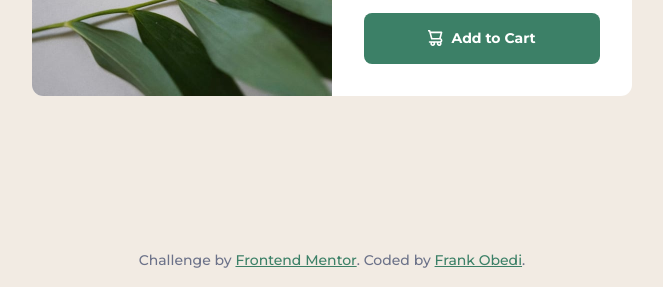
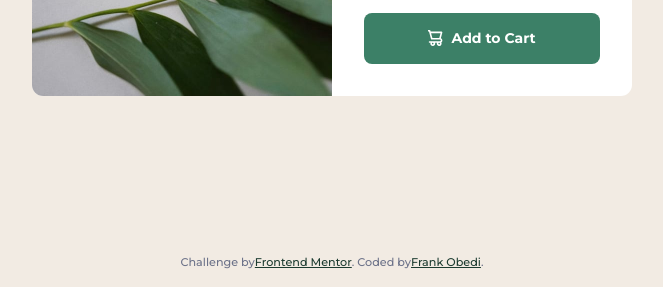
Before and after one commit to FrankObedi/product-preview-card-component-challenge, a plain HTML site: page index.html in a window 1280 px wide. Shown: the part 545-832 px from the top of the page, without its empty margins (308-971 px from the left). Drawn offline with Linux system fonts and the light colour scheme.

Commit message:
updated footer attributions

```diff
--- a/css/main.css
+++ b/css/main.css
@@ -64,6 +64,7 @@ body {
 }
 
 main {
+  position: relative;
   min-height: 100vh;
   display: grid;
   place-content: center;
@@ -145,13 +146,14 @@ button[data-icon="cart-icon"]::before {
   background: var(--clr-dark-green);
 }
 
-footer {
-  display: flex;
-  justify-content: center;
+.attribution {
+  margin-top: 2rem;
+  width: 100%;
+  font-size: 0.7rem;
 }
 
-footer a {
-  color: var(--clr-green);
+.attribution a {
+  color: var(--clr-dark-green);
 }
 
 @media screen and (min-width: 600px) {
@@ -165,11 +167,11 @@ footer a {
   }
 }
 
-@media screen and (min-width: 1000px) {
-  footer {
+@media screen and (min-width: 900px) {
+  .attribution {
     position: absolute;
-    width: 100%;
+    display: flex;
+    justify-content: center;
     bottom: 0;
-    left: 0;
   }
 }
--- a/index.html
+++ b/index.html
@@ -46,15 +46,12 @@
           <button class="cart-btn" data-icon="cart-icon">Add to Cart</button>
         </div>
       </article>
-    </main>
-
-    <footer>
-      <p>
+      <p class="attribution">
         Challenge by
         <a href="https://www.frontendmentor.io?ref=challenge" target="_blank">
           Frontend Mentor</a
         >. Coded by <a href="#">Frank Obedi</a>.
       </p>
-    </footer>
+    </main>
   </body>
 </html>
```
